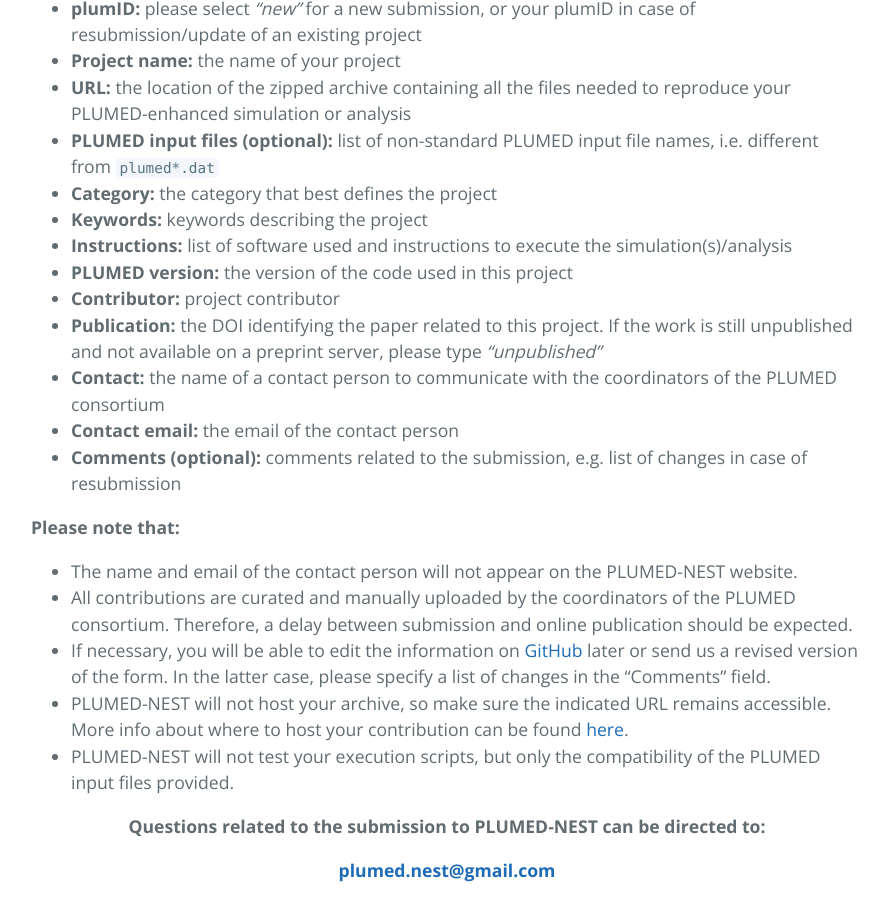
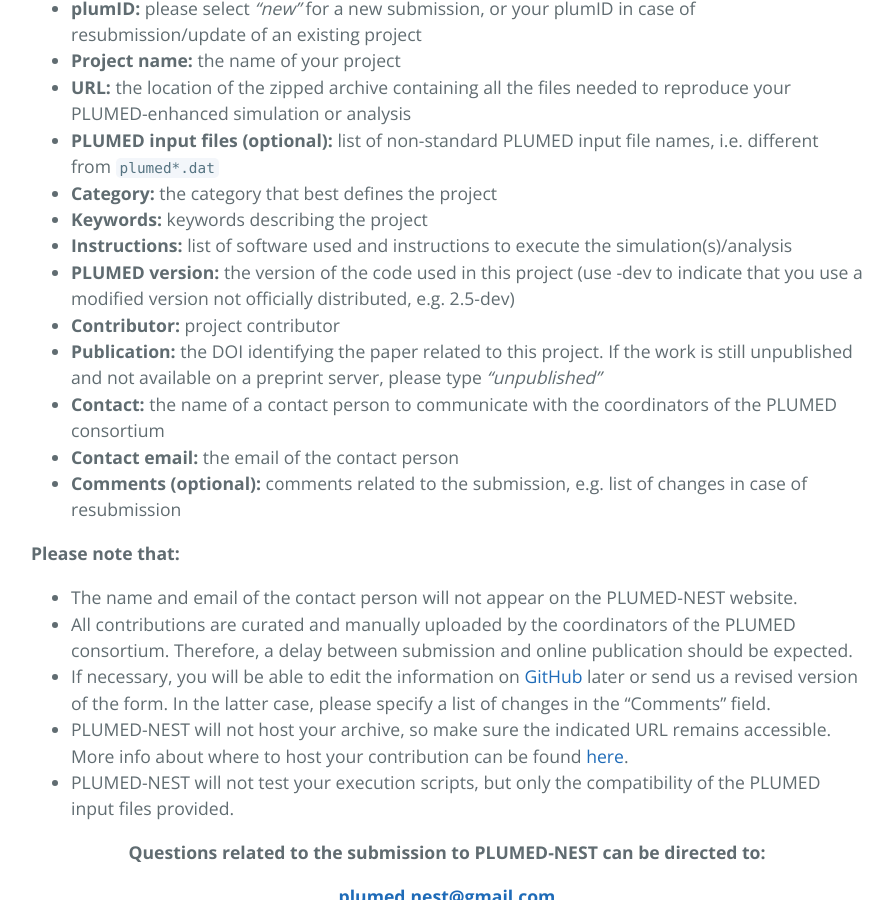
Before and after one commit to plumed-nest/plumed-nest, a Jekyll site: the page built from contribute.md, in a window 1280 px wide and 900 px high, scrolled down 697 px. Shown: the whole window, without its empty margins (193-1086 px from the left). Built offline with Jekyll 4.4.1, drawn with Linux system fonts in a browser that asks for light colours; our own code applies the rules of GitHub Pages for plain Markdown files.

Commit message:
updated doc to specify to use -dev if your plumed version includes code that is not officially distributed

```diff
--- a/contribute.md
+++ b/contribute.md
@@ -10,7 +10,7 @@
 * __Category:__ the category that best defines the project
 * __Keywords:__ keywords describing the project
 * __Instructions:__ list of software used and instructions to execute the simulation(s)/analysis
-* __PLUMED version:__ the version of the code used in this project
+* __PLUMED version:__ the version of the code used in this project (use -dev to indicate that you use a modified version not officially distributed, e.g. 2.5-dev)
 * __Contributor:__ project contributor
 * __Publication:__ the DOI identifying the paper related to this project. If the work is still unpublished and not available on a preprint server, please type *"unpublished"*
 * __Contact:__ the name of a contact person to communicate with the coordinators of the PLUMED consortium
@@ -64,7 +64,7 @@
     </tr>
     <tr>
       <td><label for="version">PLUMED version</label></td>
-      <td width="600"><input id="version" type="text" name="version" placeholder="examples: 2.4, 2.5-dev" required></td>
+      <td width="600"><input id="version" type="text" name="version" placeholder="examples: 2.4, 2.5-dev (for 2.5 plus personal code)" required></td>
     </tr>
     <tr>
       <td><label for="contributor">Contributor</label></td>
```
